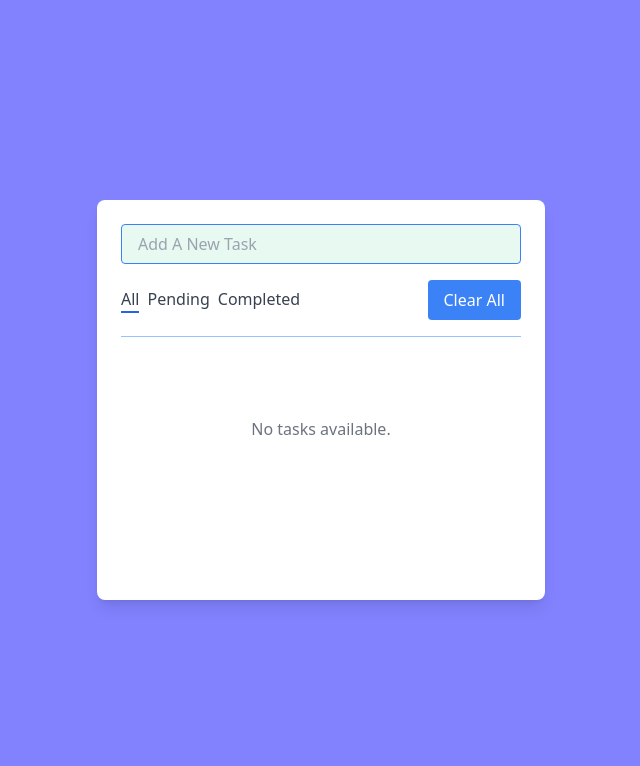
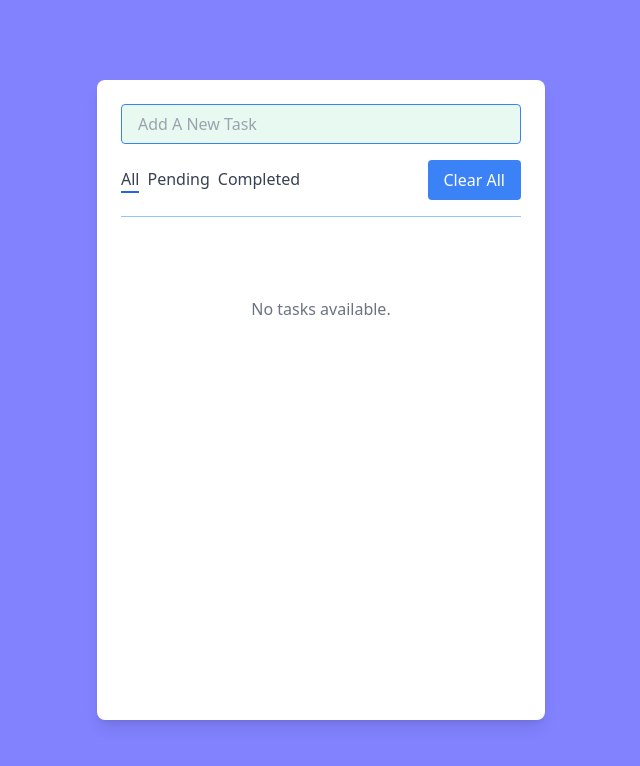
Before and after one commit to PhyoMinHan/ToDoList-Ui-, a website: page src/todo.html in a window 1280 px wide. Shown: the whole page, without its empty margins (319-959 px from the left). Drawn offline with nearby package versions, Linux system fonts and the light colour scheme.

Commit message:
second-time

```diff
--- a/src/todo.html
+++ b/src/todo.html
@@ -18,7 +18,7 @@
 </head>
 
 <body class="h-screen flex items-center justify-center" style="background: #8282ff;">
-  <section class="bg-white p-6 rounded-lg shadow-lg w-[90%] max-w-md h-[50vh] overflow-y-auto">
+  <section class="bg-white p-6 rounded-lg shadow-lg w-[90%] max-w-md h-[80vh] overflow-y-auto">
     <div class="mb-4">
       <input type="text" placeholder="Add A New Task" style="background-color: #e7f9f0;"
         class="task-input w-full h-10 px-4 border border-blue-500 rounded outline-none">
```
